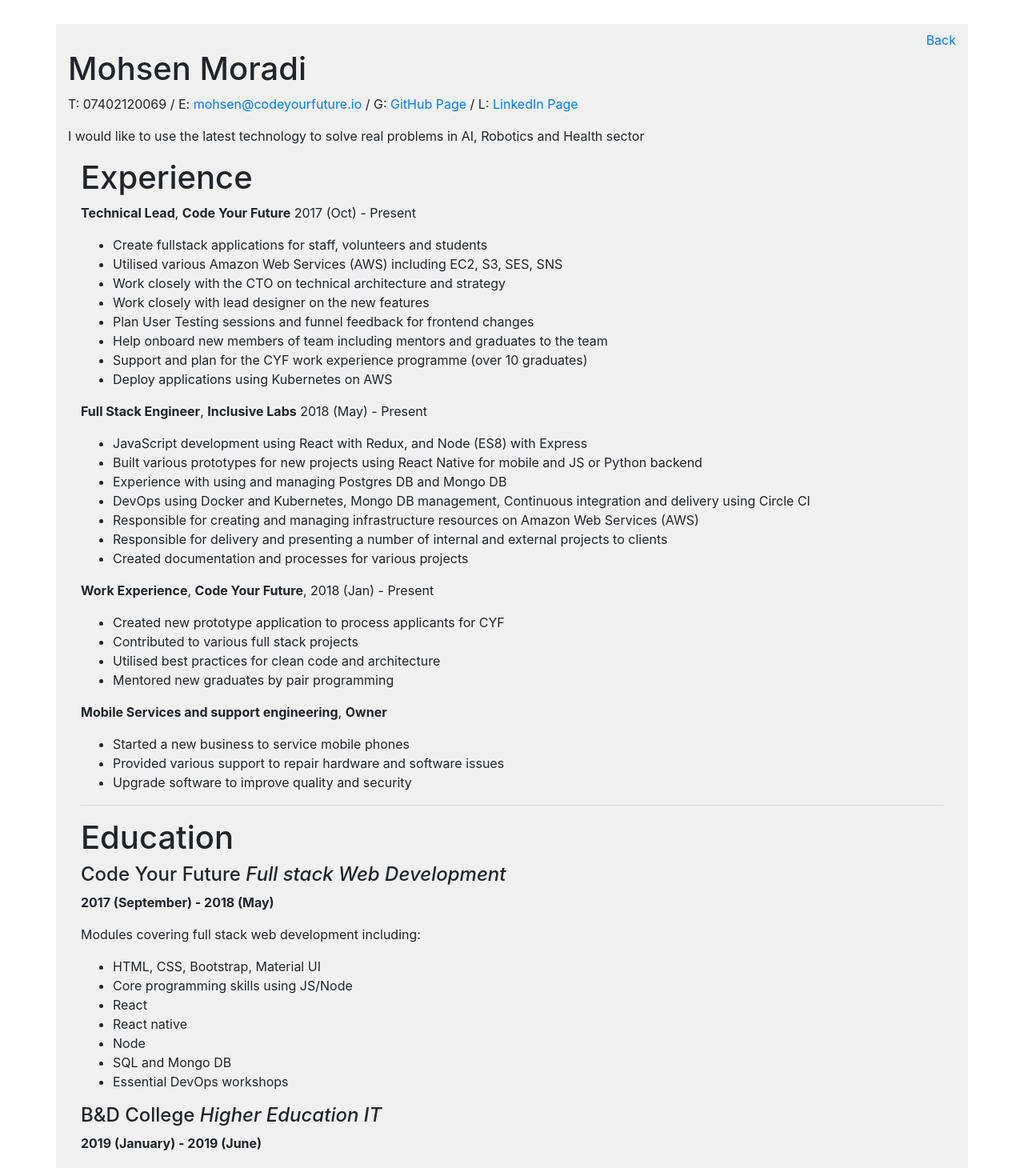
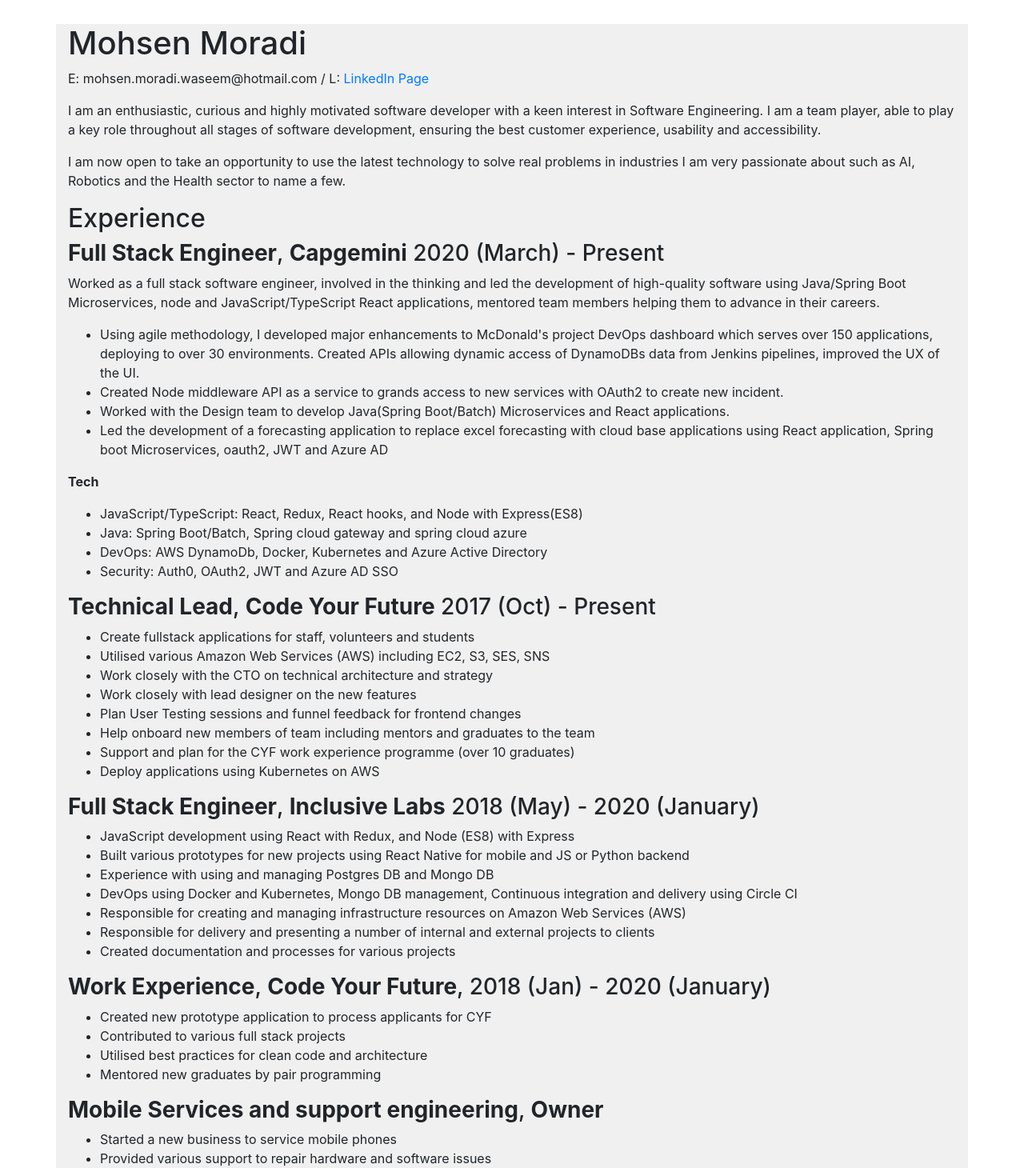
Before and after one commit to Wolfjawan/portfolios, a React (Create React App) app: page /resume in a window 1280 px wide. Shown: the top 1460 px of the page at 80% size. Built offline with nearby package versions, Linux system fonts and the light colour scheme; the HTML template or start-up script is replaced by a standard one.

Commit message:
update resume

```diff
--- a/src/Components/TopPage/index.js
+++ b/src/Components/TopPage/index.js
@@ -41,7 +41,7 @@
             width: terminalWidth
           }}
           Component={() => (
-            <div>
+            <>
               {lMatrix && (
                 <div className="first-message-container">
                   <h4>
@@ -69,15 +69,13 @@
                     .
                     <br /> He is a Full-stack web-developer.
                   </h3>
-                  <span className="view-work-btn">
-                    <a href="#about" className="btn btn-outline-success btn-lg">
-                      View Mohsen Moradi
-                      <i className="fas fa-arrow-down pl-2" />
-                    </a>
-                  </span>
+                  <a href="#about" className="btn-lg">
+                    View Mohsen Moradi
+                    <i className="fas fa-arrow-down pl-2" />
+                  </a>
                 </div>
               )}
-            </div>
+            </>
           )}
         />
       </div>
--- a/src/Screens/Resume.js
+++ b/src/Screens/Resume.js
@@ -1,5 +1,4 @@
 import React from "react";
-import { Link } from "react-router-dom";
 
 export default () => {
   return (
@@ -11,140 +10,65 @@
         backgroundColor: "#f0f0f0"
       }}
     >
-      <div className="d-flex justify-content-end">
-        <Link to="/" className="mt-2">
-          Back
-        </Link>
-      </div>
-      <div className="markdown-body entry-content">
-        <h1>Mohsen Moradi</h1>
-        <p>
-          T: 07402120069 / E:{" "}
-          <a
-            href="mailto:mohsen@codeyourfuture.io"
-            target="_blank"
-            rel="noopener noreferrer"
-          >
-            mohsen@codeyourfuture.io
-          </a>{" "}
-          / G:{" "}
-          <a
-            href="https://github.com/Wolfjawan"
-            target="_blank"
-            rel="noopener noreferrer"
-          >
-            GitHub Page
-          </a>{" "}
-          / L:{" "}
-          <a
-            href="https://www.linkedin.com/in/mohsen-moradi-01853b16a"
-            target="_blank"
-            rel="noopener noreferrer"
-          >
-            LinkedIn Page
-          </a>
-        </p>
-        <p>
-          I would like to use the latest technology to solve real problems in
-          AI, Robotics and Health sector
-        </p>
-        <div>
-          <div className="m-3">
-            <h1>Experience</h1>
-            <p>
-              <strong>Technical Lead</strong>, <strong>Code Your Future</strong>{" "}
-              2017 (Oct) - Present
-            </p>
+      <h1 id="mohsen-moradi">Mohsen Moradi</h1>
+      <p>E: mohsen.moradi.waseem@hotmail.com / L: <a href="https://www.linkedin.com/in/mohsen-moradi-01853b16a">LinkedIn Page</a></p>
+      <p>I am an enthusiastic, curious and highly motivated software developer with a keen interest in Software Engineering. I am a team player, able to play a key role throughout all stages of software development, ensuring the best customer experience, usability and accessibility.</p>
+      <p>I am now open to take an opportunity to use the latest technology to solve real problems in industries I am very passionate about such as AI, Robotics and the Health sector to name a few.</p>
+      <h2 id="experience">Experience</h2>
+      <h3 id="-full-stack-engineer-capgemini-2020-march-present"><strong>Full Stack Engineer</strong>, <strong>Capgemini</strong> 2020 (March) - Present</h3>
+      <p>Worked as a full stack software engineer, involved in the thinking and led the development of high-quality software using Java/Spring Boot Microservices, node and JavaScript/TypeScript React applications, mentored team members helping them to advance in their careers.</p>
       <ul>
-              <li>
-                Create fullstack applications for staff, volunteers and students
-              </li>
-              <li>
-                Utilised various Amazon Web Services (AWS) including EC2, S3,
-                SES, SNS
-              </li>
-              <li>
-                Work closely with the CTO on technical architecture and strategy
-              </li>
+        <li>Using agile methodology, I developed major enhancements to McDonald&#39;s project DevOps dashboard which serves over 150 applications, deploying to over 30 environments. Created APIs allowing dynamic access of DynamoDBs data from Jenkins pipelines, improved the UX of the UI.</li>
+        <li>Created Node middleware API as a service to grands access to new services with OAuth2 to create new incident.</li>
+        <li>Worked with the Design team to develop Java(Spring Boot/Batch) Microservices and React applications.</li>
+        <li>Led the development of a forecasting application to replace excel forecasting with cloud base applications using React application, Spring boot Microservices, oauth2, JWT and Azure AD</li>
+      </ul>
+      <p><strong>Tech</strong></p>
+      <ul>
+        <li>JavaScript/TypeScript: React, Redux, React hooks, and Node with Express(ES8)</li>
+        <li>Java: Spring Boot/Batch, Spring cloud gateway and spring cloud azure</li>
+        <li>DevOps: AWS DynamoDb, Docker, Kubernetes and Azure Active Directory</li>
+        <li>Security: Auth0, OAuth2, JWT and Azure AD SSO</li>
+      </ul>
+      <h3 id="-technical-lead-code-your-future-2017-oct-present"><strong>Technical Lead</strong>, <strong>Code Your Future</strong> 2017 (Oct) - Present</h3>
+      <ul>
+        <li>Create fullstack applications for staff, volunteers and students</li>
+        <li>Utilised various Amazon Web Services (AWS) including EC2, S3, SES, SNS</li>
+        <li>Work closely with the CTO on technical architecture and strategy</li>
         <li>Work closely with lead designer on the new features</li>
-              <li>
-                Plan User Testing sessions and funnel feedback for frontend
-                changes
-              </li>
-              <li>
-                Help onboard new members of team including mentors and graduates
-                to the team
-              </li>
-              <li>
-                Support and plan for the CYF work experience programme (over 10
-                graduates)
-              </li>
+        <li>Plan User Testing sessions and funnel feedback for frontend changes</li>
+        <li>Help onboard new members of team including mentors and graduates to the team</li>
+        <li>Support and plan for the CYF work experience programme (over 10 graduates)</li>
         <li>Deploy applications using Kubernetes on AWS</li>
       </ul>
-
-            <p>
-              <strong>Full Stack Engineer</strong>,{" "}
-              <strong>Inclusive Labs</strong> 2018 (May) - Present
-            </p>
+      <h3 id="-full-stack-engineer-inclusive-labs-2018-may-2020-january-"><strong>Full Stack Engineer</strong>, <strong>Inclusive Labs</strong> 2018 (May) - 2020 (January)</h3>
       <ul>
-              <li>
-                JavaScript development using React with Redux, and Node (ES8)
-                with Express
-              </li>
-              <li>
-                Built various prototypes for new projects using React Native for
-                mobile and JS or Python backend
-              </li>
-              <li>
-                Experience with using and managing Postgres DB and Mongo DB
-              </li>
-              <li>
-                DevOps using Docker and Kubernetes, Mongo DB management,
-                Continuous integration and delivery using Circle CI
-              </li>
-              <li>
-                Responsible for creating and managing infrastructure resources
-                on Amazon Web Services (AWS)
-              </li>
-              <li>
-                Responsible for delivery and presenting a number of internal and
-                external projects to clients
-              </li>
+        <li>JavaScript development using React with Redux, and Node (ES8) with Express</li>
+        <li>Built various prototypes for new projects using React Native for mobile and JS or Python backend</li>
+        <li>Experience with using and managing Postgres DB and Mongo DB</li>
+        <li>DevOps using Docker and Kubernetes, Mongo DB management, Continuous integration and delivery using Circle CI</li>
+        <li>Responsible for creating and managing infrastructure resources on Amazon Web Services (AWS)</li>
+        <li>Responsible for delivery and presenting a number of internal and external projects to clients</li>
         <li>Created documentation and processes for various projects</li>
       </ul>
-            <p>
-              <strong>Work Experience</strong>,{" "}
-              <strong>Code Your Future</strong>, 2018 (Jan) - Present
-            </p>
+      <h3 id="-work-experience-code-your-future-2018-jan-2020-january-"><strong>Work Experience</strong>, <strong>Code Your Future</strong>, 2018 (Jan) - 2020 (January)</h3>
       <ul>
-              <li>
-                Created new prototype application to process applicants for CYF
-              </li>
+        <li>Created new prototype application to process applicants for CYF</li>
         <li>Contributed to various full stack projects</li>
         <li>Utilised best practices for clean code and architecture</li>
         <li>Mentored new graduates by pair programming</li>
       </ul>
-            <p>
-              <strong>Mobile Services and support engineering</strong>,{" "}
-              <strong>Owner</strong>
-            </p>
+      <h3 id="-mobile-services-and-support-engineering-owner-"><strong>Mobile Services and support engineering</strong>, <strong>Owner</strong></h3>
       <ul>
         <li>Started a new business to service mobile phones</li>
-              <li>
-                Provided various support to repair hardware and software issues
-              </li>
+        <li>Provided various support to repair hardware and software issues</li>
         <li>Upgrade software to improve quality and security</li>
       </ul>
       <hr />
-          </div>
-          <div className="m-3">
-            <h1>Education</h1>
-            <h4>
-              Code Your Future <em>Full stack Web Development</em>
-            </h4>
-            <p>
-              <strong>2017 (September) - 2018 (May)</strong>
-            </p>
+      <h2 id="education">Education</h2>
+      <p>Code Your Future
+        <em>Full stack Web Development</em></p>
+      <p><strong>2017 (September) - 2018 (May)</strong></p>
       <p>Modules covering full stack web development including:</p>
       <ul>
         <li>HTML, CSS, Bootstrap, Material UI</li>
@@ -155,20 +79,14 @@
         <li>SQL and Mongo DB</li>
         <li>Essential DevOps workshops</li>
       </ul>
-            <h4>
-              B&amp;D College <em>Higher Education IT</em>
-            </h4>
-            <p>
-              <strong>2019 (January) - 2019 (June)</strong>
-            </p>
+      <p>B&amp;D College
+        <em>Higher Education IT</em></p>
+      <p><strong>2019 (January) - 2019 (June)</strong></p>
       <ul>
         <li>Core programming using C#</li>
         <li>Introduction to security, crypto and networking</li>
         <li>Essential Web development</li>
       </ul>
     </div>
-        </div>
-      </div>
-    </div>
   );
 };
```
Also changed, not shown: src/Components/Nav/index.js (+19 -22 lines), src/Components/TopPage/index.css (+26 -6 lines). Lines whose indentation alone changed are shown as unchanged.
